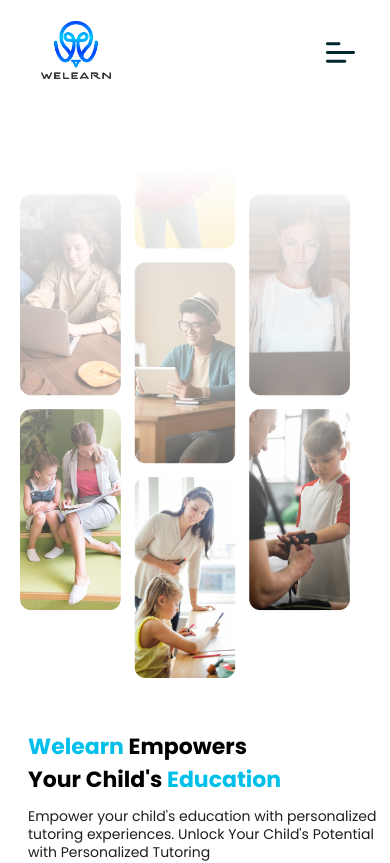
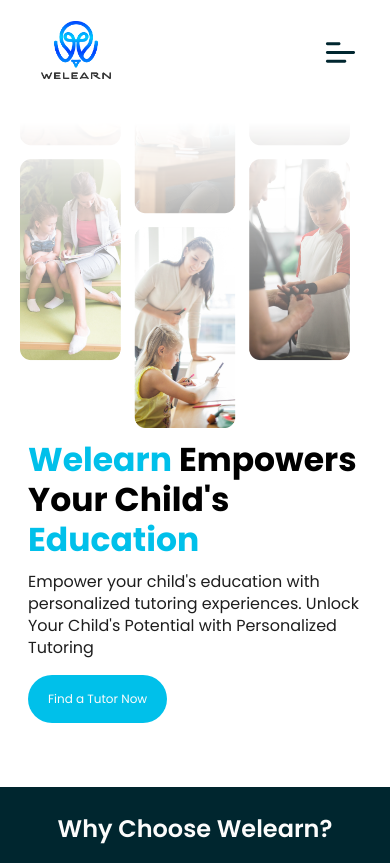
Before and after one commit to brightphi210/welearnweb, a React (Create React App) app: page / in a window 390 px wide. Shown: the top 863 px of the page. Built offline with nearby package versions, Linux system fonts and the light colour scheme.

Commit message:
corrections

```diff
--- a/src/App.css
+++ b/src/App.css
@@ -16,9 +16,9 @@
   text-decoration: none;
 }
 
-/* .active {
-  color: var(--color-navy);
-} */
+body {
+  overflow-x: hidden;
+}
 
 .span {
   color: var(--color-blue);
--- a/src/components/home/Testimonials.scss
+++ b/src/components/home/Testimonials.scss
@@ -1,5 +1,5 @@
 .small__section {
-  margin: 5rem 2rem;
+  margin: 0rem 2rem 5rem;
 }
 
 .testimonials__head {
@@ -30,7 +30,7 @@
     justify-content: center;
     align-items: center;
     flex-direction: column;
-    margin-top: 5rem;
+    margin-top: 3rem;
     border: 1px solid var(--color-black);
     padding: 5rem;
     border-radius: 20px;
@@ -131,11 +131,13 @@
     }
   }
 }
-@media screen and (max-width: 322px) {.small__section {
+@media screen and (max-width: 322px) {
+  .small__section {
     margin: 1rem 2rem;
   }
 
   .container {
+    margin-top: 0;
     padding: 0 2rem;
     border: none;
   }
@@ -234,10 +236,14 @@
 }
 @media screen and (min-width: 323px) and (max-width: 376px) {
   .small__section {
-    margin: 1rem 2rem;
+    margin: 0rem 2rem;
+  }
+  .section__padding {
+    padding: 2rem;
   }
   .container {
-      padding: 0 2rem;
+    margin-top: 0;
+      padding: 1rem 2rem;
       border: none;
     }
 
@@ -335,10 +341,11 @@
 }
 @media screen and (min-width: 377px) and (max-width: 426px) {
   .small__section {
-    margin: 1rem 2rem;
+    margin: 0rem 2rem;
   }
   .container {
-    padding: 2rem;
+    margin-top: 0;
+    padding: 0 2rem;
     border: none;
   }
   .testimonial {
@@ -432,10 +439,11 @@
 }
 @media screen and (min-width: 427px) and (max-width: 769px) {
   .small__section {
-    margin: 4rem 2rem;
+    margin: 0rem 2rem;
   }
   .container {
-    padding: 2rem;
+    margin-top: 0;
+    padding: 2rem 2rem;
   }
   .testimonial__content {
     flex: 1;
--- a/src/components/home/footer.css
+++ b/src/components/home/footer.css
@@ -125,6 +125,7 @@
     color: #555555;
     font-size: 16px;
     font-weight: 400;
+    font-family: var(--font-family);
 }
 
 .lower-logo img {
--- a/src/components/home/header.css
+++ b/src/components/home/header.css
@@ -11,6 +11,8 @@
     display: flex;
     justify-content: center;
     align-items: center;
+    /* position: absolute; */
+    z-index: 3;
 }
 
 .header-img {
@@ -20,14 +22,17 @@
 }
 
 .header-img img {
+    /* position: absolute; */
+    z-index: 1;
     width: 460px;
-    top: -60px;
+    top: -300px;
     mask-image: linear-gradient(to top, rgba(255, 255, 255, 1) 10%, rgba(255, 255, 255, 0));
     -webkit-mask-image: linear-gradient(to top, rgba(255, 255, 255, 1) 10%, rgba(255, 255, 255, 0));
 }
 
 .header-text {
     margin-right: 6rem;
+    /* position: absolute; */
 }
 
 .header-text h1 {
@@ -36,6 +41,7 @@
     font-weight: 700;
     line-height: 80px;
     margin-bottom: 2rem;
+    z-index: 2;
 }
 
 .header-text p {
@@ -45,6 +51,7 @@
     font-weight: 500;
     line-height: 40px;
     margin-bottom: 2rem;
+    z-index: 2;
 }
 
 .header-text button {
@@ -59,6 +66,7 @@
     cursor: pointer;
     gap: 10px;
     border: none;
+    z-index: 2;
 }
 
 .header-text button:hover {
@@ -208,13 +216,29 @@
     }
 }
 
-@media screen and (max-width: 470px) {
+@media screen and (min-width: 323px) and (max-width: 470px) {
     .header-content {
         flex-direction: column-reverse;
     }
+    .space {
+        margin: 17rem;
+    }
+    .header-text h1 {
+        font-size: 33px;
+        line-height: 40px;
+    }
+    .header-text p {
+        font-size: 16px;
+        line-height: 22px;
+        width: 350px;
+    }
     .header-img img {
+        position: absolute;
         width: 330px;
-        top: -500px;
+        top: -250px;
+        z-index: 1;
+        mask-image: linear-gradient(to bottom, rgba(255, 255, 255, 0) 40%, rgba(255, 255, 255, 1));
+        -webkit-mask-image: linear-gradient(to bottom, rgba(255, 255, 255, 0) 40%, rgba(255, 255, 255, 1));
     }
     .header-bar {
         background: var(--color-navy);
@@ -229,9 +253,26 @@
 }
 
 @media screen and (max-width: 321px) {
+    .space {
+        margin: 15rem;
+    }
+    .header-text h1 {
+        font-size: 32px;
+        line-height: 40px;
+        width: 310px;
+    }
+    .header-text p {
+        font-size: 16px;
+        line-height: 22px;
+        font-weight: 400;
+        width: 310px;
+    }
     .header-img img {
-        width: 300px;
-        top: -500px;
+        position: absolute;
+        width: 280px;
+        top: -220px;
+        mask-image: linear-gradient(to bottom, rgba(255, 255, 255, 0) 40%, rgba(255, 255, 255, 1));
+        -webkit-mask-image: linear-gradient(to bottom, rgba(255, 255, 255, 0) 40%, rgba(255, 255, 255, 1));
     }
     .header-text {
         margin-left: 4rem;
--- a/src/components/home/header.jsx
+++ b/src/components/home/header.jsx
@@ -10,6 +10,7 @@
     <div className='header section__padding'>
       <div className="header-content">
         <div className="header-text">
+          <div className="space"></div>
           <h1>
             <span className='span'>Welearn</span> Empowers <br/> Your Child's <span className="span">Education</span>
           </h1>
--- a/src/components/home/howitworks.css
+++ b/src/components/home/howitworks.css
@@ -106,6 +106,7 @@
         justify-content: flex-start;
         align-items: flex-start;
         border: none;
+        margin-bottom: 0;
     }
     .hit-content svg {
         width: 40px;
@@ -141,6 +142,7 @@
         align-items: flex-start;
         border: none;
         padding: 0;
+        margin-bottom: 0;
     }
     .hit-content svg {
         width: 40px;
@@ -182,6 +184,7 @@
         align-items: flex-start;
         border: none;
         padding: 0;
+        margin-bottom: 0;
     }
     .hit-content svg {
         width: 40px;
@@ -223,6 +226,7 @@
         align-items: flex-start;
         border: none;
         padding: 0;
+        margin-bottom: 0;
     }
     .hit-content svg {
         width: 40px;
```
